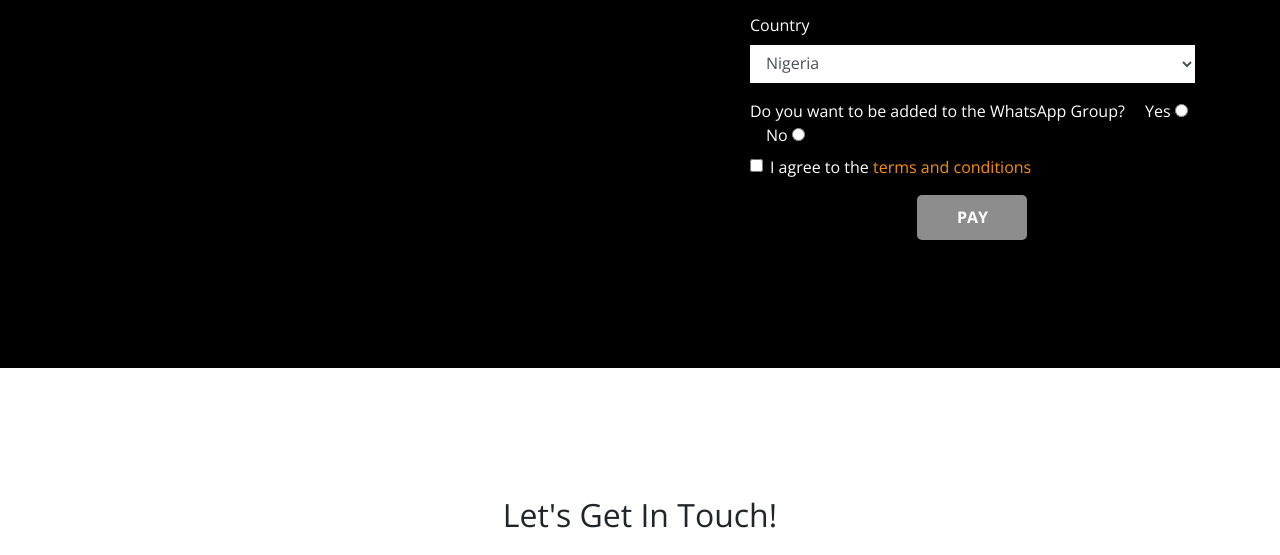
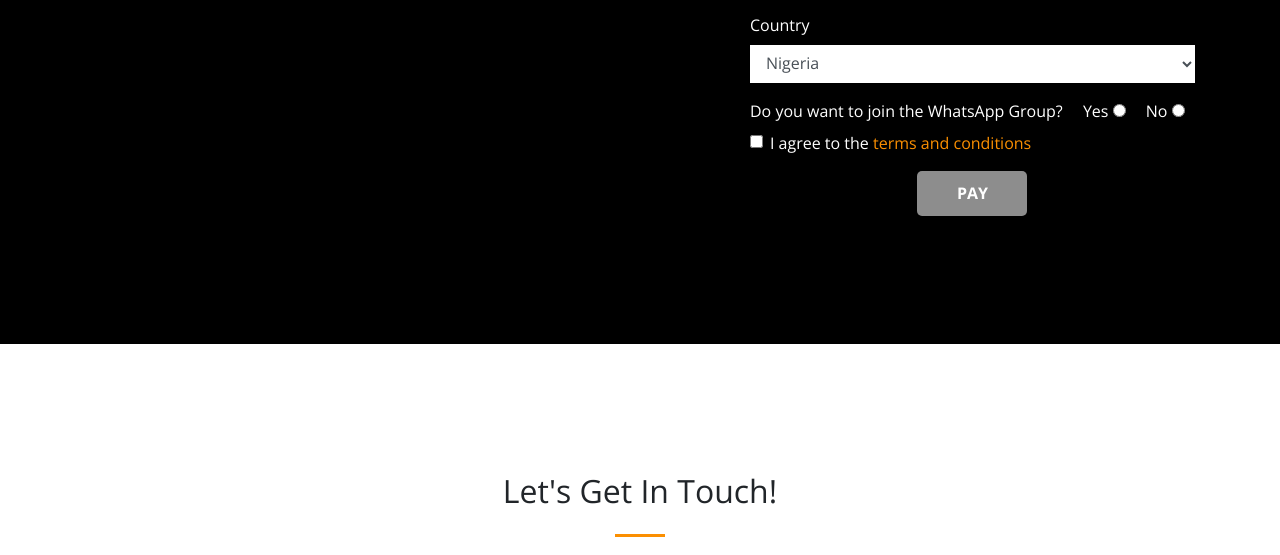
Before and after one commit to IonHobbit/thebylinefpl, a plain HTML site: page index.html in a window 1280 px wide. Shown: the part 1341-1896 px from the top of the page. Drawn offline with nearby package versions, Linux system fonts and the light colour scheme.

Commit message:
whatsapp-chaange

```diff
--- a/index.html
+++ b/index.html
@@ -210,7 +210,7 @@
                                     </div>
                                     <div class="col-12 mx-auto">
                                         <div class="form=group">
-                                            <label for="numcheck">Do you want to be added to the WhatsApp Group?
+                                            <label for="numcheck">Do you want to join the WhatsApp Group?
                                                 <span class="text-white ml-3">Yes</span>
                                                 <input type="radio" value="yes" name="numcheck" onclick="showWhatsapp()"
                                                     id="namecheck">
```
